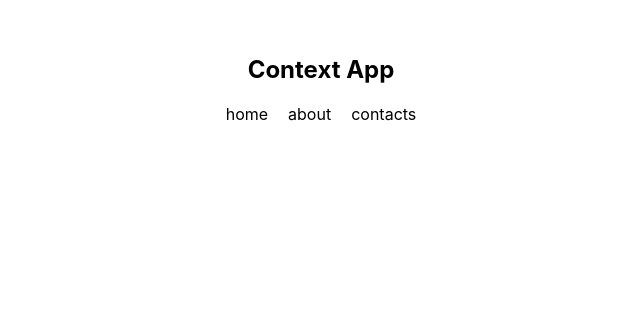
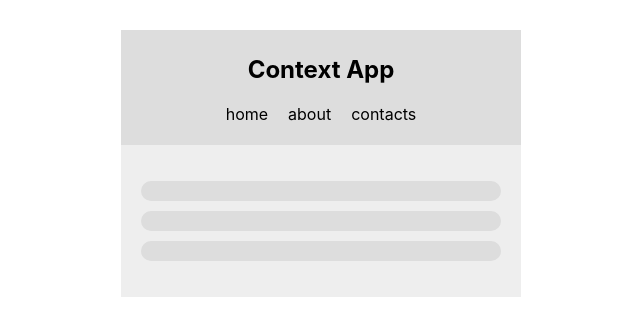
Before and after one commit to Yulya-Yu/reading-list-react-app, a React (Create React App) app: page / in a window 1280 px wide. Shown: the top 336 px of the page, without its empty margins (319-959 px from the left). Built offline with nearby package versions, Linux system fonts and the light colour scheme.

Commit message:
Light and Dark themes added

```diff
--- a/src/components/BookList.js
+++ b/src/components/BookList.js
@@ -1,13 +1,17 @@
 import React, { Component } from 'react';
+import { ThemeContext } from '../contexts/ThemeContext';
 
 class BookList extends Component {
+    static contextType = ThemeContext;
     render() {
+        const { isLightTheme, light, dark } = this.context;
+        const theme = isLightTheme ? light : dark;
         return (
-            <div className='book-list'>
+            <div className='book-list' style={{ background: theme.bg, color: theme.syntax }}>
                 <ul>
-                    <li></li>
-                    <li></li>
-                    <li></li>
+                    <li style={{background: theme.ui}}></li>
+                    <li style={{background: theme.ui}}></li>
+                    <li style={{background: theme.ui}}></li>
                 </ul>
             </div>
          );
--- a/src/components/Navbar.js
+++ b/src/components/Navbar.js
@@ -1,9 +1,14 @@
 import React, { Component } from 'react';
+import { ThemeContext } from '../contexts/ThemeContext';
 
 class Navbar extends Component {
+    static contextType = ThemeContext;
+
     render() {
+        const { isLightTheme, light, dark } = this.context;
+        const theme = isLightTheme ? light : dark;
         return (
-            <nav>
+            <nav style={{ background: theme.ui, theme: theme.syntax }}>
                 <h1>Context App</h1>
                 <ul>
                     <li>home</li>
```
